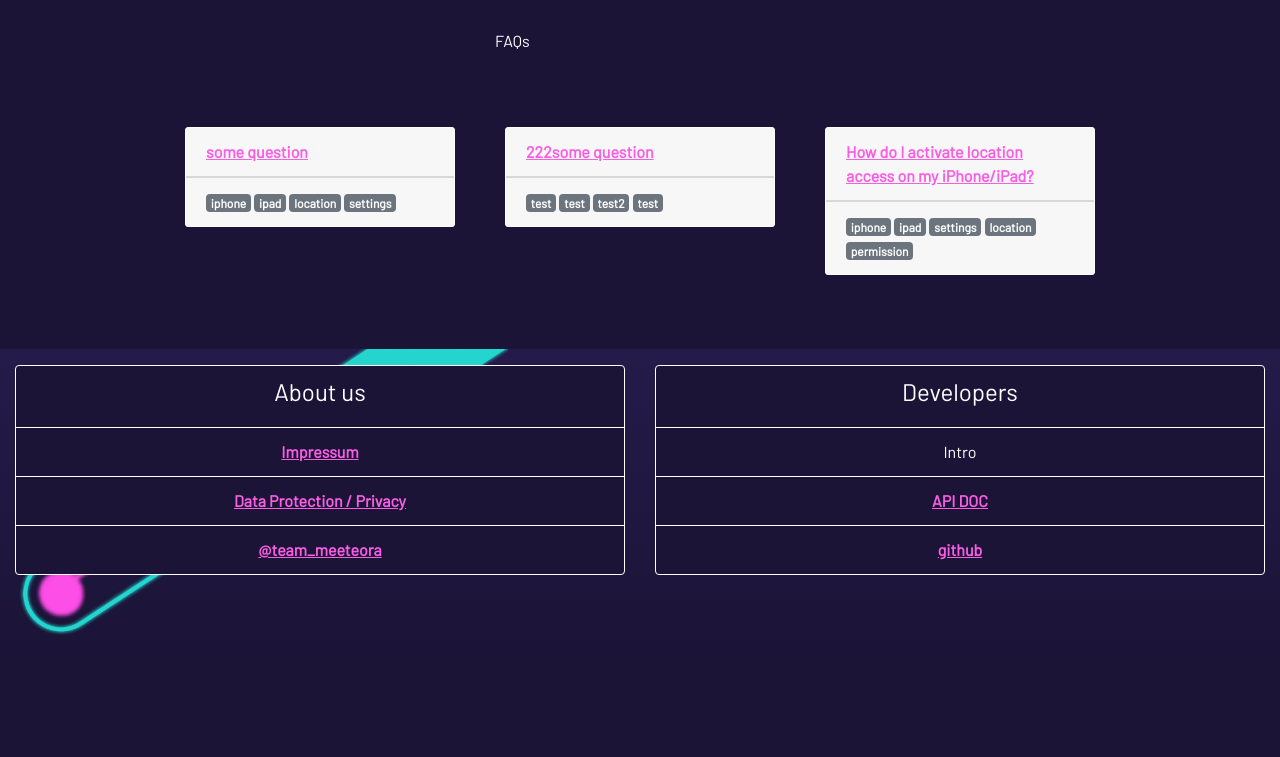
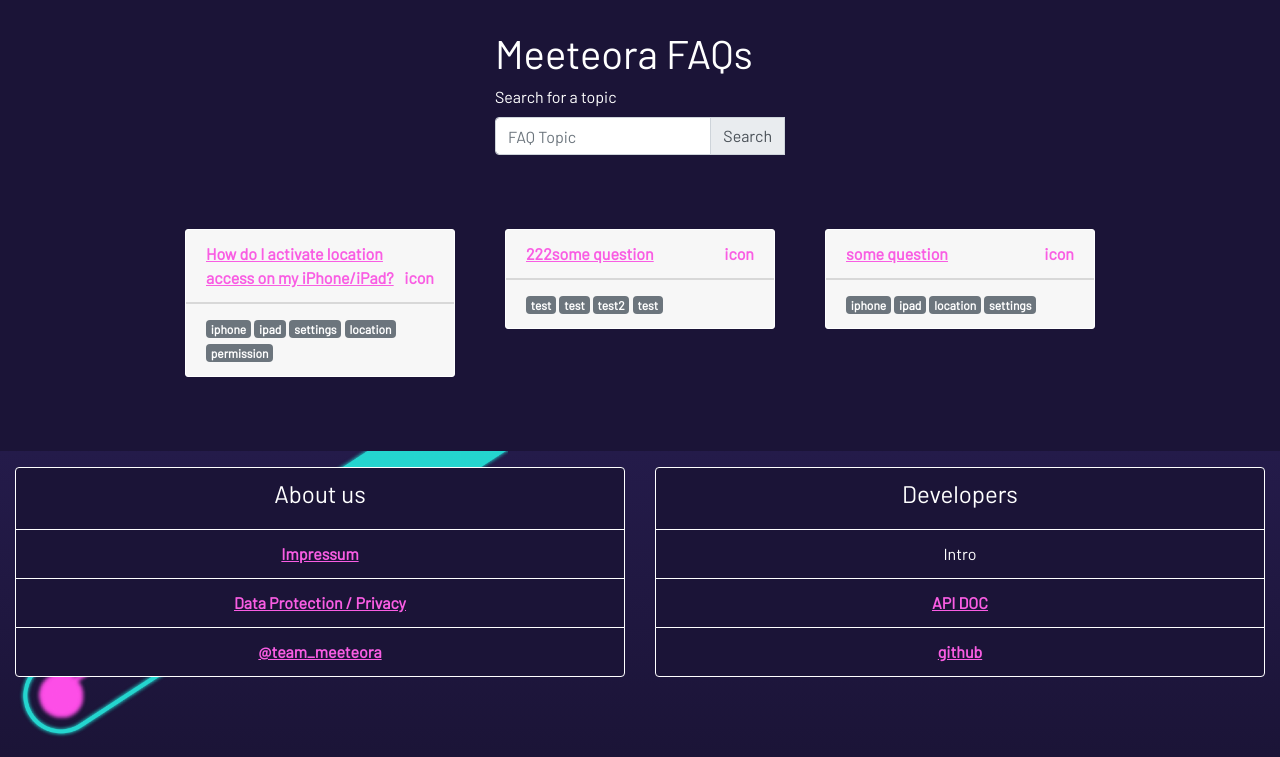
Before and after one commit to fezde/MeeteoraClient, a website: page faq.html in a window 1280 px wide. Shown: the part 51-808 px from the top of the page. Drawn offline with nearby package versions, Linux system fonts and the light colour scheme.

Commit message:
First simple search

```diff
--- a/faq.html
+++ b/faq.html
@@ -32,9 +32,24 @@
     <main role="main" class="container-fluid">
 
         <div class="row meeteora_first_row justify-content-center">
-            <div class="col-sm-11 col-md-5 col-lg-3" >
-            FAQs
+            <div class="col-sm-11 col-md-5 col-lg-3">
+                <h1>Meeteora FAQs</h1>
+                <label for="faqSearchInput">Search for a topic</label>
+                <div class="input-group">
+
+                    <input type="text" class="form-control" id="faqSearchInput" placeholder="FAQ Topic" aria-describedby="inputGroupAppend" required>
+                    <div class="input-group-append">
+
+                        <span class="input-group-text" id="inputGroupPrepend">
+                            Search
+                        </span>
+                    </div>
+                    <div class="invalid-feedback">
+                        Please choose a username.
+                    </div>
+                </div>
             </div>
+        </div>
         </div>
         <div class="row justify-content-center" id="faq_container">
 
@@ -64,18 +79,19 @@
             <div class="card faq">
                 <div class="card-header">
                     <a href="#" data-toggle="collapse" data-target=".faq-{{id}}">
-                    {{question}}
-                </a>
+                        {{question}}
+                        <div class="float-right">icon</div>
+                    </a>
+
                 </div>
                 <div class="card-body collapse faq-{{id}}">
                     {{#answer}}
-                        <p>{{{.}}}</p>
+                    <p>{{{.}}}</p>
                     {{/answer}}
                 </div>
                 <div class="card-footer">
                     {{#tags}}
-                        <span class="badge badge-secondary">{{.}}</span>
-                    {{/tags}}
+                    <span class="badge badge-secondary">{{.}}</span> {{/tags}}
 
 
                 </div>
@@ -97,6 +113,7 @@
             faqsLoad();
 
         });
+
     </script>
 </body>
 
--- a/faqs.json
+++ b/faqs.json
@@ -22,7 +22,7 @@
         "id": "0003",
         "question": "How do I activate location access on my iPhone/iPad?",
         "answer": [
-            "intro",
+            "Sometimes iPhones do not ask for permission to access your location. This will break meeteora for you. In most cases this is because your phone is configured in a way that generally prohibits the browser from accessing your location.",
             "To solve this you most probably need to change the general settings of your device. You can find the required steps here: <a href='https://support.apple.com/en-au/HT207092' target='_blank'>https://support.apple.com/en-au/HT207092</a>"
         ],
         "tags": [
--- a/js/faqs.js
+++ b/js/faqs.js
@@ -1,24 +1,29 @@
+var faqs = null;
+
+var template = null;
+
 function faqsLoad() {
 
     debug("Loading FAQs");
+    template = $('#faq_template').html();
+    Mustache.parse(template); // optional, speeds up future uses
+
     $.getJSON({
             url: "faqs.json?r=" + Math.random()
-        }, function (data) {
-            debug("aslkdjasd");
         })
         .done(function (data) {
             debug("Got answer for FAQs");
             debug(data);
+            faqs = data;
+            var i = 1;
+            faqs.forEach(function (element) {
+                var rendered = Mustache.render(template, element);
 
+                element.initialWeight = i++;
 
-
-            var template = $('#faq_template').html();
-            Mustache.parse(template); // optional, speeds up future uses
-
-            data.forEach(function (element) {
-                var rendered = Mustache.render(template, element);
                 $('#faq_container').append(rendered);
             });
+            search();
 
 
         })
@@ -30,3 +35,53 @@
         });
 
 }
+
+function compareFaqs(a, b) {
+    if (a.weight < b.weight)
+        return -1;
+    if (a.weight > b.weight)
+        return 1;
+    return 0;
+}
+
+function search() {
+    var phrase = $("#faqSearchInput").val();
+
+
+
+    debug("Searching for: " + phrase)
+
+    $('#faq_container').html("");
+
+
+    faqs.forEach(function (element) {
+        // create weight
+        if (phrase.length < 3) {
+            element.weight = element.initialWeight;
+        } else {
+            element.weight = 0;
+            if (element.question.toLowerCase().indexOf(phrase.toLocaleLowerCase()) != -1) {
+                element.weight += 2;
+            }
+        }
+
+
+    });
+
+    faqs.sort(compareFaqs);
+    faqs.reverse();
+    faqs.forEach(function (element) {
+
+        debug(element.weight);
+        if (element.weight > 0) {
+            var rendered = Mustache.render(template, element);
+            $('#faq_container').append(rendered);
+        }
+
+    });
+}
+
+$("#faqSearchInput").keyup(function () {
+    debug("change");
+    search();
+});
```
